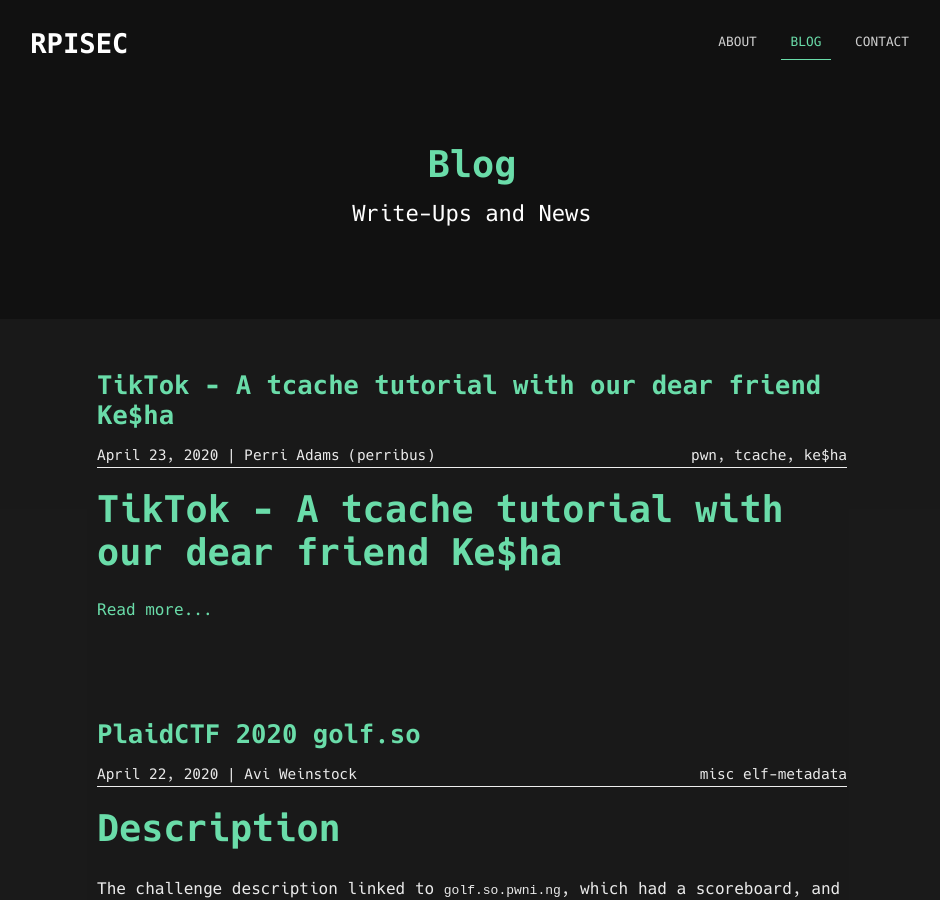
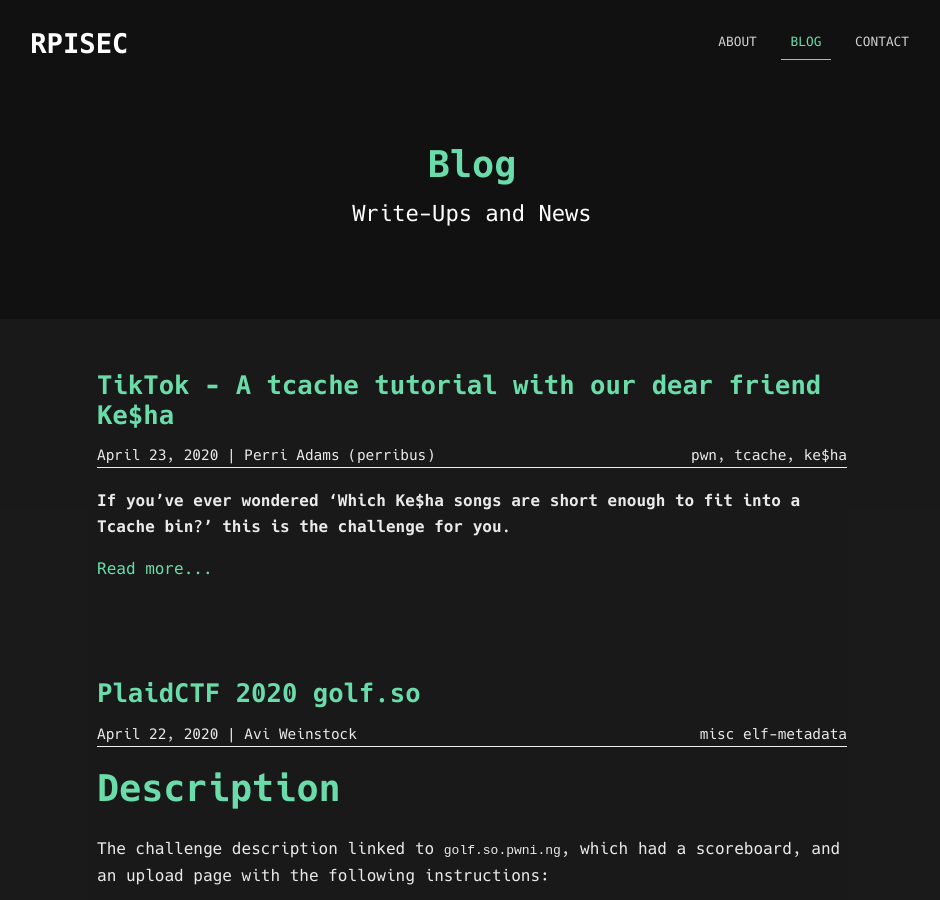
Before and after one commit to RPISEC/website, a Jekyll site: the page built from blog/index.html, in a window 1280 px wide and 900 px high. Shown: the whole window, without its empty margins (168-1108 px from the left). Built offline with Jekyll 4.4.1, drawn with Linux system fonts in a browser that asks for light colours; the list of posts is cut into pages by our own code.

Commit message:
Update 2020-04-23-DawgCTF-TikTok.md

```diff
--- a/_posts/2020-04-23-DawgCTF-TikTok.md
+++ b/_posts/2020-04-23-DawgCTF-TikTok.md
@@ -4,8 +4,6 @@ authors: Perri Adams (perribus)
 date: 2020-04-23
 categories: pwn, tcache, Ke$ha
 ---
-# TikTok - A tcache tutorial with our dear friend Ke$ha
-
 **If you've ever wondered 'Which Ke$ha songs are short enough to fit into a Tcache bin?' this is the challenge for you.**
 
 This was a 500 pt pwning challenge for UMBC's DawgCTF 2020, written by the always amazing [Anna](https://twitter.com/annatea16). How can you not love a challenge called TikTok that uses `strtok` (haha) to create a cool vuln and then makes CTF players wrestle Ke$ha lyrics into an exploitable heap layout. Sadly I didn't see this challenge until a few hours before the CTF ended so I couldn't finish it in time, but I got the flag after the fact. Anna also has a great [writeup](https://github.com/toomanybananas/dawgctf-2020-writeups/blob/master/pwn/tiktok/WRITEUP.md) of how she solved her own challenge which you should read as well, especially since her exploit differs a bit from mine.
```
